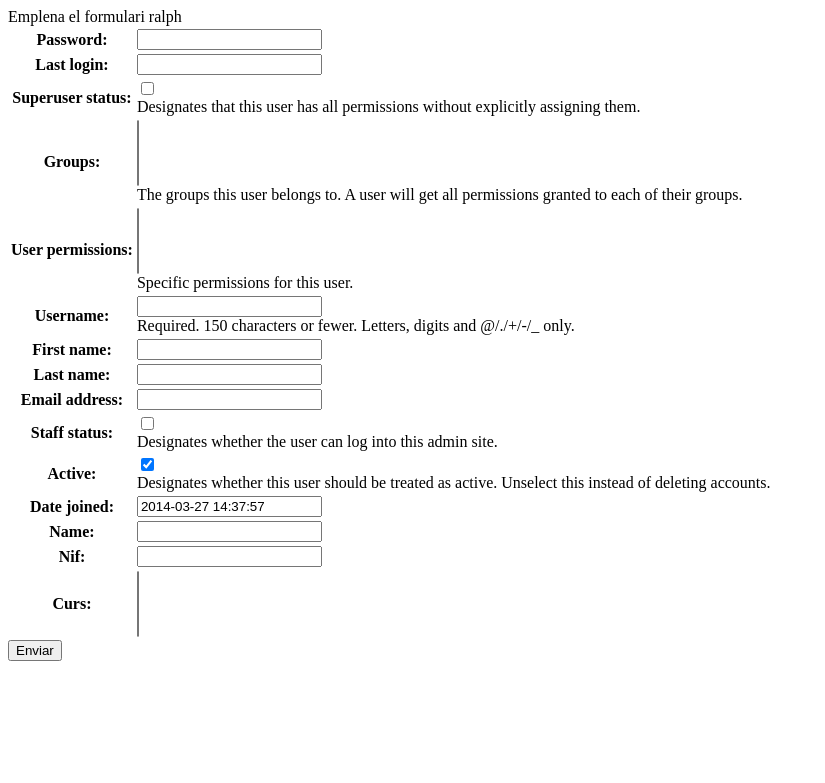
After one commit to villartexr/practica-django, a Django app: page /professors/create/ in a window 1280 px wide. The commit adds this page. Shown: the top 783 px of the page, without its empty margins (0-825 px from the left). Run offline with Django 3.2, Linux system fonts and the light colour scheme; data that the repository does not hold is empty; parts of the project's set-up code (start-up, migrations or seed data) failed here and were passed over.

Commit message:
finsErrDelete

```diff
--- /dev/null
+++ b/sobres/isobres/forms.py
@@ -0,0 +1,31 @@
+from django.forms import ModelForm
+from isobres.models import *
+
+class AlumneForm (ModelForm):
+
+	class Meta:
+		model = Alumne
+
+		exclude = ('user',)
+
+
+class AulaForm (ModelForm):
+	class Meta:
+		model = Aula
+		exclude = ('user',)
+
+class ProfessorForm(ModelForm):
+	class Meta:
+		model = Professor
+		exclude = ('user', )
+
+class CursForm (ModelForm):
+	class Meta:
+		model = Curs
+		exclude = ('user', )
+
+
+class TitulacioForm (ModelForm):
+	class Meta:
+		model = Titulacio
+		exclude = ('user', )
--- a/sobres/isobres/templates/alumne.html
+++ b/sobres/isobres/templates/alumne.html
@@ -20,7 +20,7 @@
 			</ul>
 		</li>
 	</ul>
-	<a href="/aalumnes/{{alumne.id}}/?format=json">Veure informació en format JSON</a>
+	<a href="/aalumnes/{{alumne.idAlumne}}/?format=json">Veure informació en format JSON</a>
 {%else%}
 <p>L'informacio de l'alumne encara no esta disponible</p>
 {%endif%}
--- /dev/null
+++ b/sobres/isobres/templates/form.html
@@ -0,0 +1,16 @@
+
+<html>
+<head>
+	Emplena el formulari ralph
+</head>
+<body>
+ <form method="post" enctype="multipart/form-data" action="">
+        {% csrf_token %}
+        <table>
+            {{ form.as_table }}
+        </table>
+        <input type="submit" value="Enviar"/>
+ </form>
+</body>
+
+</html>
--- a/sobres/isobres/templates/professor.html
+++ b/sobres/isobres/templates/professor.html
@@ -18,5 +18,7 @@
 {%else%}
 <p>L'informacio del professor encara no esta disponible</p>
 {%endif%}
+
+
 </body>
 </html>
--- a/sobres/isobres/templates/titulacio.html
+++ b/sobres/isobres/templates/titulacio.html
@@ -10,6 +10,7 @@
 			Facultat a la cual pertany: {{titulacio.faculty}}
 		</li>
 	</ul>
+	soc la id: {{titulacio.id}}
 	<a href="/atitulacions/{{titulacio.id}}/?format=json">Veure informació en format JSON</a>
 {%else%}
 <p>L'informacio de la titulacio encara no esta disponible</p>
--- a/sobres/isobres/templates/userpage.html
+++ b/sobres/isobres/templates/userpage.html
@@ -17,5 +17,6 @@
 	{% else %}
 	<p>No ha rebut sobres.</p>
 	{% endif %}
+	<a href="create/{{user.id}}">afegir alumne</a>
 	</body>
 </html>
--- a/sobres/isobres/views.py
+++ b/sobres/isobres/views.py
@@ -6,9 +6,17 @@
 from django.shortcuts import render_to_response
 from isobres.models import *
 import json#, XMLObject
+from forms import *
 from json import JSONEncoder
-from django.utils import simplejson
+#from django.utils import simplejson
 from django.core import serializers
+from django.core.urlresolvers import reverse_lazy
+from django.core.urlresolvers import reverse
+from django.views.generic.edit import CreateView, UpdateView, DeleteView
+from django.views.generic import DetailView
+
+
+
 
 def mainpage(request):
 	return render_to_response(
@@ -18,8 +26,16 @@
 		'contentbody':'managing non legalfunding since 2013',
 		'user':request.user
 		})
-	#output = template.render(variables)
-	#return HttpResponse(output)
+	output = template.render(variables)
+	return HttpResponse(output)
+
+
+
+
+
+
+
+
 
 def userpage(request, username):
 	try:
@@ -36,26 +52,76 @@
 	output = template.render(variables)
 	return HttpResponse(output)
 
-def informacio(request):
+def cursList(request):
+
 	try:
-		tit = Titulacio.objects.all()
 		curs = Curs.objects.all()
-		aula = Aula.objects.all()
-		alumne = Alumne.objects.all()
-		p = Professor.objects.all()
+
+
 	except:
 		raise Http404('Informacio not found')
-	template = get_template('informacio.html')
+	template = get_template('cursos.html')
 	var = Context({
-		'titulacio': tit,
 		'curs':curs,
-		'aula':aula,
-		'alumne':alumne,
-		'prof':p,
+		'user':request.user
 		})
 
 	output = template.render(var)
 	return HttpResponse(output)
+
+def profList(request):
+	try:
+		p = Professor.objects.all()
+	except:
+		raise Http404('Informacio not found')
+	template = get_template('profs.html')
+	var = Context({
+		'prof':p,
+		'user':request.user
+
+		})
+	output = template.render(var)
+	return HttpResponse(output)
+
+def auList(request):
+	try:
+		aula = Aula.objects.all()
+	except:
+		raise Http404('Informacio not found')
+	template = get_template('aules.html')
+	var = Context({
+		'aula':aula,
+		'user':request.user
+		})
+	output = template.render(var)
+	return HttpResponse(output)
+def alumList(request):
+	try:
+		alumne = Alumne.objects.all()
+	except:
+		raise Http404('Informacio not found')
+	template = get_template('alums.html')
+	var = Context({
+		'alumne':alumne,
+		'user':request.user
+		})
+	output = template.render(var)
+	return HttpResponse(output)
+
+def titList(request):
+	try:
+		tit = Titulacio.objects.all()
+	except:
+		raise Http404('Informacio not found')
+	template = get_template('tit.html')
+	var = Context({
+		'titulacio': tit,
+		'user':request.user
+		})
+	output = template.render(var)
+	return HttpResponse(output)
+
+
 
 def indexmodel (request, model):
 	#print model
@@ -76,6 +142,7 @@
 		key: value,
 		'titol': 'informacio sobre '+key,
 		'capcalera': key,
+
 		})
 	output = template.render(var)
 	return HttpResponse(output)
@@ -94,7 +161,7 @@
 def titulacio (request, titulacio, xml=None):
 	if xml is None:
 		try:
-			tit = Titulacio.objects.get(name = titulacio)
+			tit = Titulacio.objects.get(idTitulacio = titulacio)
 		except:
 			raise Http404('Informacio not found')
 		return httpReturn("titulacio.html", 'titulacio', tit)
@@ -114,18 +181,19 @@
 	return HttpResponse(data, content_type="isobres/html+xml")
 
 def alumne(request, alumne, xml=None):
+
 	if xml is None:
 		try:
-			alu = Alumne.objects.get(name = alumne)
+			alu = Alumne.objects.get(idAlumne = alumne)
 		except:
-			raise Http404('Informacio not found')
+			raise Http404('22222222222 not found')
 		return httpReturn("alumne.html", 'alumne', alu)
 	else:
 		return xmlResponse(Alumne)
 def curs(request, curs, xml=None):
 	if xml is None:
 		try:
-			curs = Curs.objects.get(year = curs)
+			curs = Curs.objects.get(idCurs = curs)
 		except:
 			raise Http404('Informacio not found')
 		return httpReturn("curs.html", 'curs', curs)
@@ -135,9 +203,167 @@
 def professor(request, prof, xml=None):
 	if xml is None:
 		try:
-			prof = Professor.objects.get(name = prof)
+			prof = Professor.objects.get(idProfessor = prof)
 		except:
 			raise Http404('Informacio not found')
 		return httpReturn("professor.html", 'professor', prof)
 	else:
 		return xmlResponse(Professor)
+
+
+
+
+
+
+class AlumneDetail (DetailView):
+	model = Alumne
+	template_name = 'alumne.html'
+
+	def get_context_data(self, **kwargs):
+		context = super(AlumneDetail, self).get_context_data(**kwargs)
+		return context
+
+
+class ProfessorDetail (DetailView):
+	model = Professor
+	template_name = 'professor.html'
+
+	def get_context_data(self, **kwargs):
+		context = super(ProfessorDetail, self).get_context_data(**kwargs)
+		return context
+
+
+class AulaDetail (DetailView):
+	model = Aula
+	template_name = 'aula.html'
+
+
+	def get_context_data(self, **kwargs):
+		context = super(AulaDetail, self).get_context_data(**kwargs)
+		return context
+
+class CursDetail (DetailView):
+	model = Curs
+	template_name = 'curs.html'
+
+	def get_context_data(self, **kwargs):
+		context = super(CursDetail, self).get_context_data(**kwargs)
+		return context
+class TitulacioDetail (DetailView):
+	model = Titulacio
+	template_name = 'titulacio.html'
+
+	def get_context_data(self, **kwargs):
+		context = super(TitulacioDetail, self).get_context_data(**kwargs)
+		return context
+
+
+
+
+class AlumneCreate(CreateView):
+	model = Alumne
+	print model
+
+	template_name = 'form.html'
+	form_class = AlumneForm
+	print form_class
+	def form_valid(self, form):
+		form.instance.user=self.request.user
+
+		return super(AlumneCreate, self).form_valid(form)
+
+
+class ProfessorCreate(CreateView):
+	model = Professor
+	template_name = 'form.html'
+	form_class = ProfessorForm
+	def form_valid(self, form):
+		form.instance.user=self.request.user
+		return super(ProfessorCreate, self).form_valid(form)
+
+
+
+class AulaCreate(CreateView):
+	model = Aula
+	template_name = 'form.html'
+	form_class = AulaForm
+	def form_valid(self, form):
+		form.instance.user=self.request.user
+		return super(AulaCreate, self).form_valid(form)
+
+
+class CursCreate(CreateView):
+	model = Curs
+	template_name = 'form.html'
+	form_class = CursForm
+	def form_valid(self, form):
+		form.instance.user=self.request.user
+		return super(CursCreate, self).form_valid(form)
+
+
+
+
+class TitulacioCreate(CreateView):
+	model = Titulacio
+	template_name = 'form.html'
+	form_class = TitulacioForm
+	def form_valid(self, form):
+		form.instance.user=self.request.user
+		return super(TitulacioCreate, self).form_valid(form)
+
+
+
+
+class AulaDelete (DeleteView):
+
+	model = Aula
+	template_name = 'delete.html'
+	success_url = reverse_lazy('auList', kwargs={})
+
+
+
+
+
+
+
+
+
+
+
+
+
+
+
+
+
+
+
+
+
+
+
+
+
+
+
+""""
+def informacio(request):
+	try:
+		tit = Titulacio.objects.all()
+		curs = Curs.objects.all()
+		aula = Aula.objects.all()
+		alumne = Alumne.objects.all()
+		p = Professor.objects.all()
+
+	except:
+		raise Http404('Informacio not found')
+	template = get_template('informacio.html')
+	var = Context({
+		'titulacio': tit,
+		'curs':curs,
+		'aula':aula,
+		'alumne':alumne,
+		'prof':p,
+		})
+	output = template.render(var)
+	return HttpResponse(output)"""
--- a/sobres/sobres/settings.py
+++ b/sobres/sobres/settings.py
@@ -91,6 +91,7 @@
     'django.template.loaders.app_directories.Loader',
 #     'django.template.loaders.eggs.Loader',
 )
+#AUTH_PROFILE_MODULE = 'sobres.Professor'
 
 MIDDLEWARE_CLASSES = (
     'django.middleware.common.CommonMiddleware',
@@ -132,7 +133,7 @@
 
 SESSION_SERIALIZER = 'django.contrib.sessions.serializers.JSONSerializer'
 
-# A sample logging configuration. The only tangible logging
+# A sample logging configuratioaan. The only tangible logging
 # performed by this configuration is to send an email to
 # the site admins on every HTTP 500 error when DEBUG=False.
 # See http://docs.djangoproject.com/en/dev/topics/logging for
--- a/sobres/sobres/urls.py
+++ b/sobres/sobres/urls.py
@@ -4,7 +4,20 @@
 # Uncomment the next two lines to enable the admin:
 from django.contrib import admin
 from isobres.views import *
+from isobres.models import *
+from isobres.forms import *
 from rest_framework import viewsets, routers
+from django.views.generic import DetailView, ListView, UpdateView, CreateView
+
+from django.conf.urls import patterns, url
+from django.contrib.auth.decorators import login_required
+from django.utils import timezone
+from django.views.generic import DetailView, ListView, UpdateView
+
+
+
+
+
 admin.autodiscover()
 
 class AlumneViewSet(viewsets.ModelViewSet):
@@ -40,23 +53,77 @@
     #url(r'^admin/doc/', include('django.contrib.admindocs.urls')),
 
     # Uncomment the next line to enable the admin:
-
     url(r'^a', include(router.urls)),
     url(r'^api-restful/', include('rest_framework.urls', namespace='rest_framework')),
     url(r'^admin/', include(admin.site.urls)),
     url(r'^$', mainpage, name='home'),
     url(r'^user/(\w+)/$', userpage),
     url(r'^login/$', 'django.contrib.auth.views.login'),
-    url(r'^info/$', informacio),
-    url(r'^aulesinfo/(\w+)/$', aula),
-    url(r'^titulacionsinfo/(\w+)/$', titulacio),
-    url(r'^alumnesinfo/(\w+)/$', alumne),
-    url(r'^cursinfo/(\w+)/$', curs),
-    url(r'^professorsinfo/(\w+)/$', professor),
+    url(r'^logout/$', 'django.contrib.auth.views.logout'),
+
+
+
+    url(r'^cursos/$', cursList, name='cursList'),
+    url(r'^professors/$', profList),
+    url(r'^aules/$', auList),
+    url(r'^alumnes/$', alumList),
+    url(r'^titulacions/$', titList),
+
+
+
+
+
+
+    url(r'^aules/create/$', AulaCreate.as_view(), name='aula_create'),
+    url(r'^professors/create/$', ProfessorCreate.as_view(), name='professor_create'),
+    url(r'^alumnes/create/$', AlumneCreate.as_view(), name='alumne_create'),
+    url(r'^titulacions/create/$', TitulacioCreate.as_view(), name='titulacio_create'),
+    url(r'^cursos/create/$', CursCreate.as_view(), name='curs_create'),
+
+    url(r'^aules/(?P<pk>\d+)$',AulaDetail.as_view(), name='aula'),
+    url(r'^professors/(?P<pk>\d+)$',ProfessorDetail.as_view(), name='professor'),
+    url(r'^alumnes/(?P<pk>\d+)$',AlumneDetail.as_view(), name='alumne'),
+    url(r'^titulacions/(?P<pk>\d+)$',TitulacioDetail.as_view(), name='titulacio'),
+    url(r'^cursos/(?P<pk>\d+)$',CursDetail.as_view(), name='curs'),
+
+    url(r'^aules/(?P<pk>\d+)/edit/$',
+        UpdateView.as_view(model = Aula,
+        template_name = 'form.html',
+        form_class = AulaForm), name='aula_edit'),
+
+    url(r'^professors/(?P<pk>\d+)/edit/$',ProfessorDetail.as_view(), name='professor'),
+    url(r'^alumnes/(?P<pk>\d+)/edit/$',AlumneDetail.as_view(), name='alumne'),
+    url(r'^titulacions/(?P<pk>\d+)/edit/$',TitulacioDetail.as_view(), name='titulacio'),
+    url(r'^cursos/(?P<pk>\d+)/edit/$',CursDetail.as_view(), name='curs'),
+
+
+    # al loro ralf que s'ha de modificar
+
+
+
+     url(r'^aules/(?P<pk>\d+)/delete/$',
+        AulaDelete.as_view(),
+        name='aula_delete'),
+
+
+
+
+
+
+
+
+    #url(r'^cursos/(\w+)/$', curs),
+    #url(r'^professors/(\w+)/$', professor),
+    #url(r'^aules/(\w+)/$', aula),
+    #url(r'^alumnes/(\w+)/$', alumne),
+    #url(r'^titulacions/(\w+)/$', titulacio),
+
+    #(?P<pk>\d+)
+
+    #info xml i json
     url(r'^titulacionsinfo/(\w+)/(\w+)/$', titulacio),
     url(r'^aulesinfo/(\w+)/(\w+)/$', aula),
     url(r'^alumnesinfo/(\w+)/(\w+)/$', alumne),
     url(r'^cursinfo/(\w+)/(\w+)/$', curs),
     url(r'^professorsinfo/(\w+)/(\w+)/$', professor),
-
 )
```
Also changed, not shown: sobres/isobres/delete.html (added, +17 -0 lines), sobres/isobres/models.py (+32 -15 lines), sobres/isobres/templates/alums.html (added, +24 -0 lines), sobres/isobres/templates/aules.html (+6 -5 lines), sobres/isobres/templates/cursos.html (added, +23 -0 lines), sobres/isobres/templates/delete.html (added, +17 -0 lines), sobres/isobres/templates/informacio.html (+1 -72 lines), sobres/isobres/templates/mainpage.html (+10 -2 lines), sobres/isobres/templates/profs.html (added, +24 -0 lines), sobres/isobres/templates/tit.html (added, +23 -0 lines).
